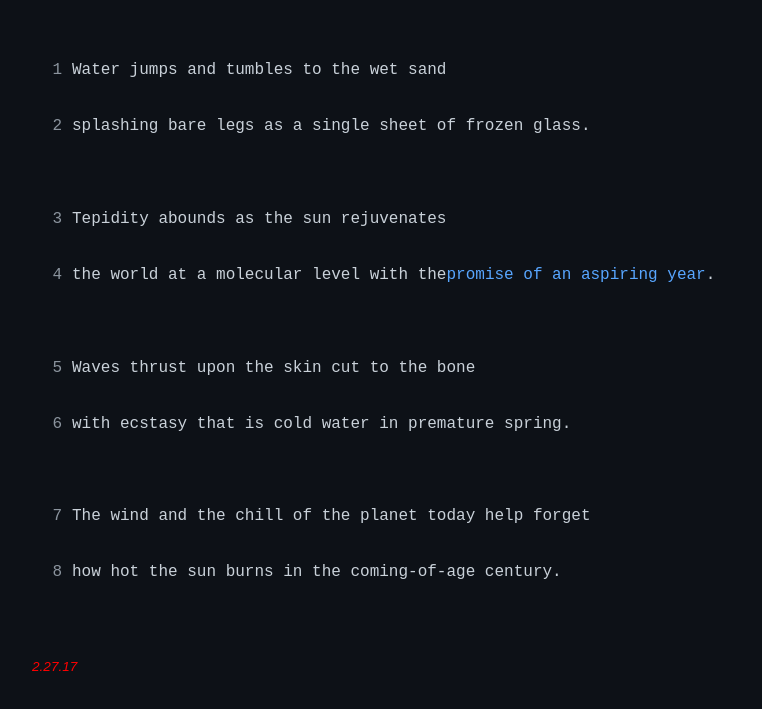
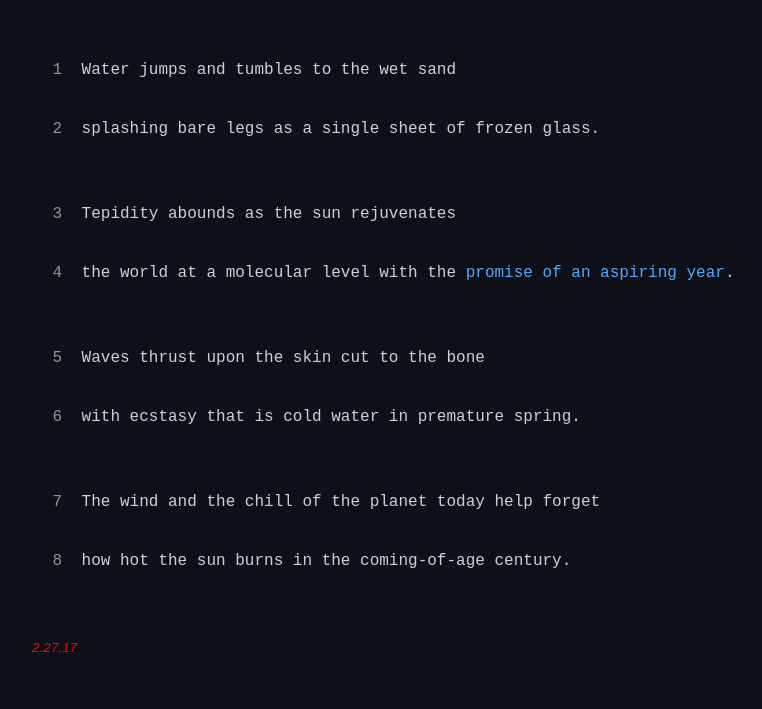
Before and after one commit to manonthesea/you-hear-me, a plain HTML site: page How Soon We Forget.html in a window 1280 px wide. Shown: the part 147-856 px from the top of the page, without its empty margins (208-970 px from the left). Drawn offline with Linux system fonts and the light colour scheme.

Commit message:
Update How Soon We Forget.html

```diff
--- a/How Soon We Forget.html
+++ b/How Soon We Forget.html
@@ -13,7 +13,7 @@
             max-width: 800px;
             margin: 0 auto;
             padding: 20px;
-            white-space: pre-wrap;
+            white-space: pre-wrap; /* Preserve whitespace formatting */
         }
 
         h1 {
@@ -22,24 +22,17 @@
         }
 
         .line {
-            display: flex;
-            white-space: nowrap; /* Prevent line wrapping */
-            font-family: 'Courier New', monospace;
-            font-size: 1em;
+            font-family: 'Courier New', monospace; /* Consistent font */
             color: #c9d1d9; /* Light text color */
-            margin-bottom: 0.3em; /* Tighter spacing between lines within couplets */
-        }
-
-        .couplet-break {
-            margin-bottom: 1em; /* Larger spacing between couplets and stanzas */
+            margin-bottom: 0.5em; /* Space between lines */
         }
 
         .line-number {
             color: #8b949e; /* Color for line numbers */
+            display: inline-block;
             width: 30px; /* Fixed width for alignment */
             text-align: right; /* Aligns line numbers to the right */
             margin-right: 10px; /* Space between line number and text */
-            font-family: 'Courier New', monospace; /* Ensure consistent font */
         }
 
         a {
@@ -58,16 +51,16 @@
 <h1>How Soon We Forget</h1>
 
 <div class="line"><span class="line-number">1</span> Water jumps and tumbles to the wet sand</div>
-<div class="line couplet-break"><span class="line-number">2</span> splashing bare legs as a single sheet of frozen glass.</div>
+<div class="line"><span class="line-number">2</span> splashing bare legs as a single sheet of frozen glass.</div>
 
 <div class="line"><span class="line-number">3</span> Tepidity abounds as the sun rejuvenates</div>
-<div class="line couplet-break"><span class="line-number">4</span> the world at a molecular level with the <a href="12.31.19.html">promise of an aspiring year</a>.</div>
+<div class="line"><span class="line-number">4</span> the world at a molecular level with the <a href="12.31.19">promise of an aspiring year</a>.</div>
 
 <div class="line"><span class="line-number">5</span> Waves thrust upon the skin cut to the bone</div>
-<div class="line couplet-break"><span class="line-number">6</span> with ecstasy that is cold water in premature spring.</div>
+<div class="line"><span class="line-number">6</span> with ecstasy that is cold water in premature spring.</div>
 
 <div class="line"><span class="line-number">7</span> The wind and the chill of the planet today help forget</div>
-<div class="line couplet-break"><span class="line-number">8</span> how hot the sun burns in the coming-of-age century.</div>
+<div class="line"><span class="line-number">8</span> how hot the sun burns in the coming-of-age century.</div>
 
 <em>2.27.17</em>
 
```
